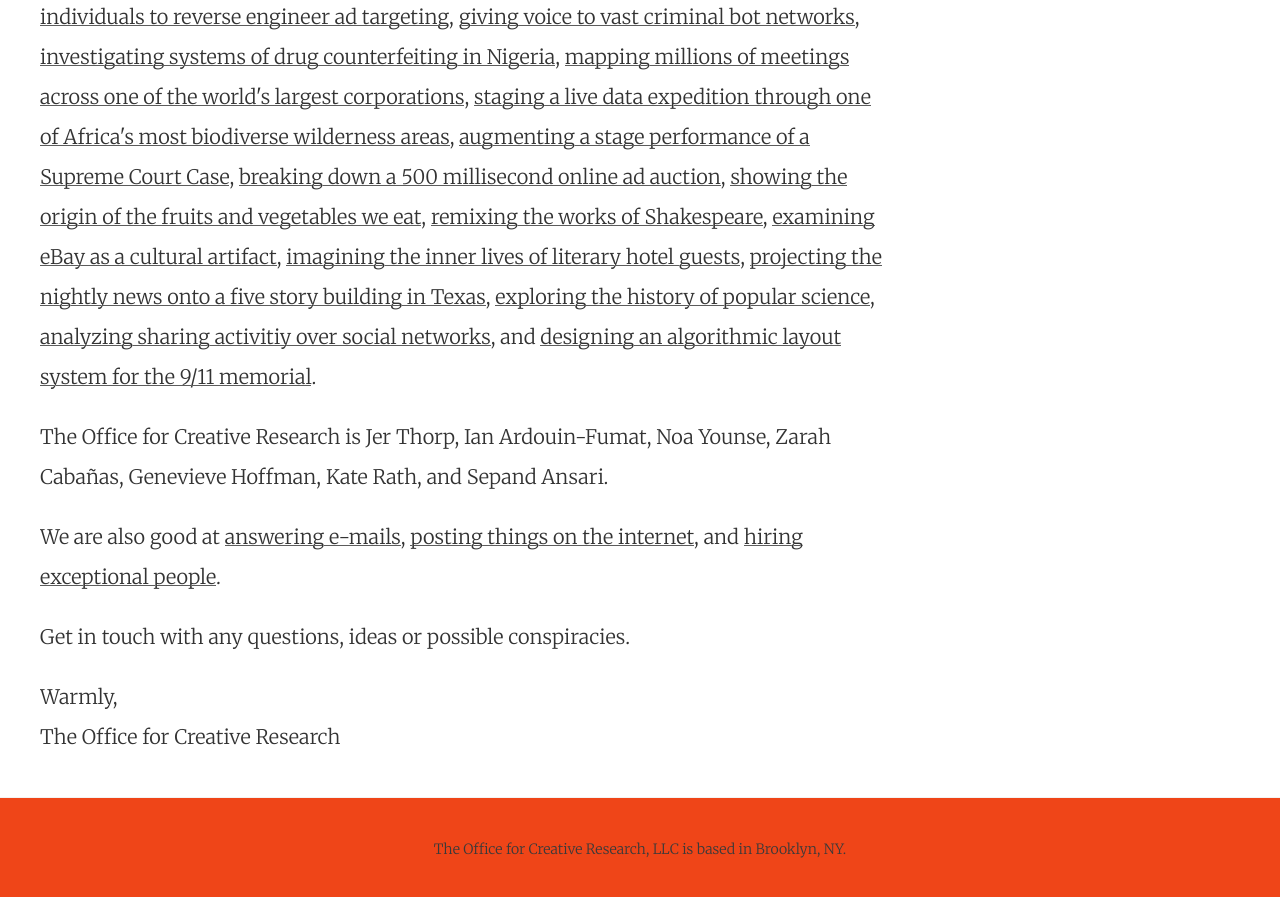
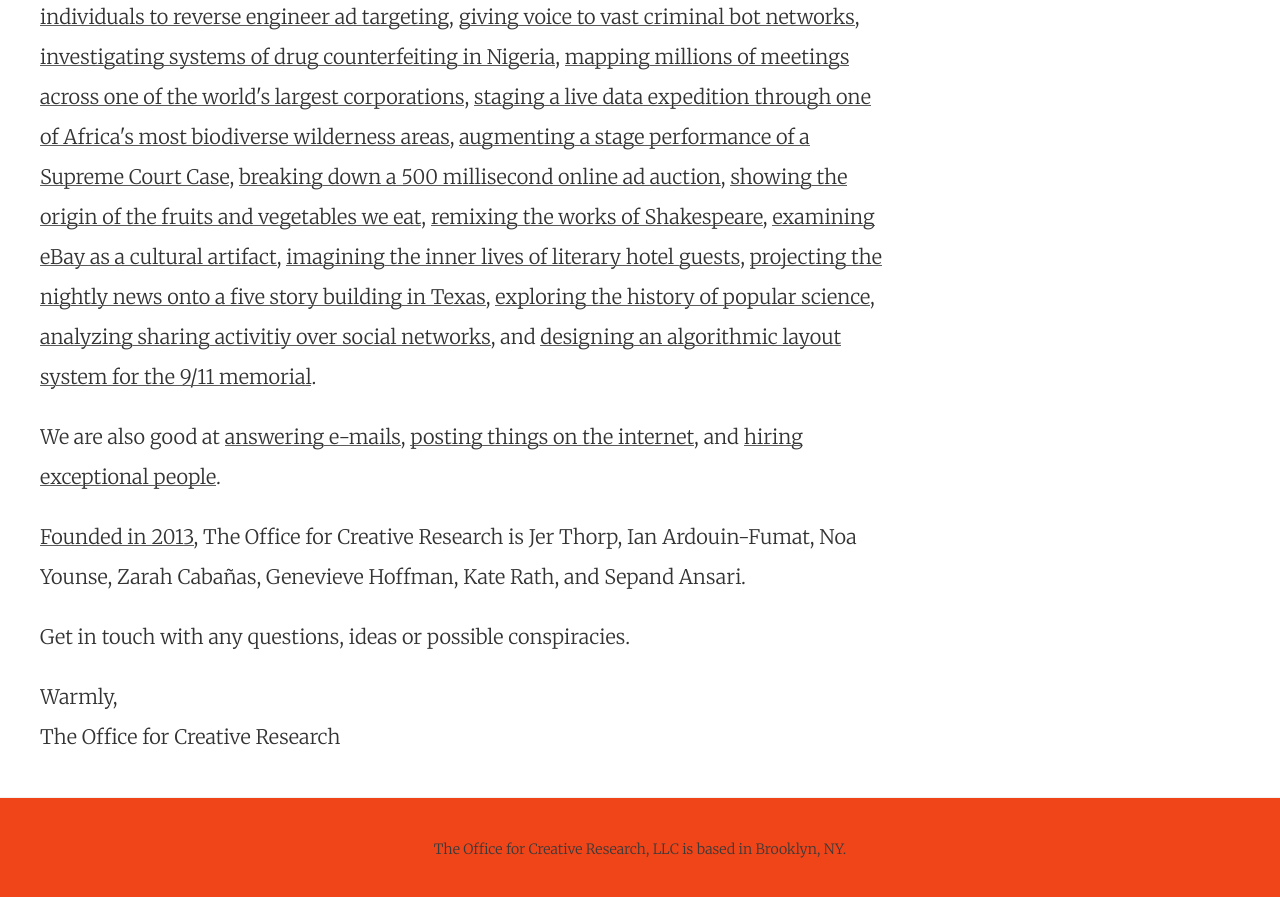
Before and after one commit to O-C-R/o-c-r.github.io, a Jekyll site: the page built from index.html, in a window 1280 px wide and 900 px high, scrolled down 938 px. Shown: the top 897 px of the window. Built offline with Jekyll 4.4.1, drawn with Linux system fonts in a browser that asks for light colours; nearby versions of some CDN libraries; the list of posts is cut into pages by our own code.

Commit message:
home page changes

```diff
--- a/index.html
+++ b/index.html
@@ -41,10 +41,10 @@
       {% endfor %}
     </p>
     <p>
-      The Office for Creative Research is Jer Thorp, Ian Ardouin-Fumat, Noa Younse, Zarah Cabañas, Genevieve Hoffman, Kate Rath, and Sepand Ansari.
+      We are also good at <a href="{{ site.baseurl }}/contact/">answering e-mails</a>, <a href="{{ site.baseurl }}/activity/">posting things on the internet</a>, and <a href="mailto:jobs@ocr.nyc">hiring exceptional people</a>.
     </p>
     <p>
-      We are also good at <a href="{{ site.baseurl }}/contact/">answering e-mails</a>, <a href="{{ site.baseurl }}/activity/">posting things on the internet</a>, and <a href="mailto:jobs@ocr.nyc">hiring exceptional people</a>.
+      <a href="{{ site.baseurl }}/about/">Founded in 2013</a>, The Office for Creative Research is Jer Thorp, Ian Ardouin-Fumat, Noa Younse, Zarah Cabañas, Genevieve Hoffman, Kate Rath, and Sepand Ansari.
     </p>
     <p>
       Get in touch with any questions, ideas or possible conspiracies.
```
